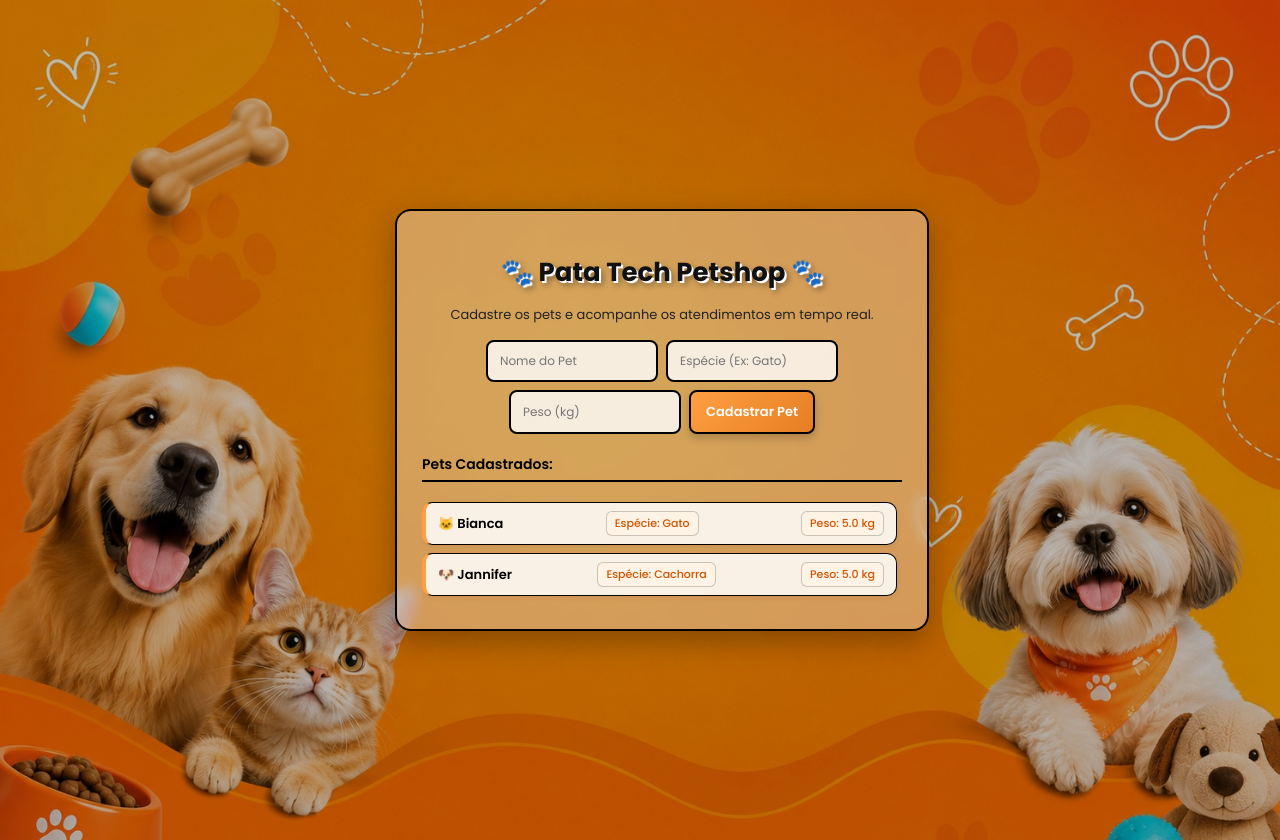
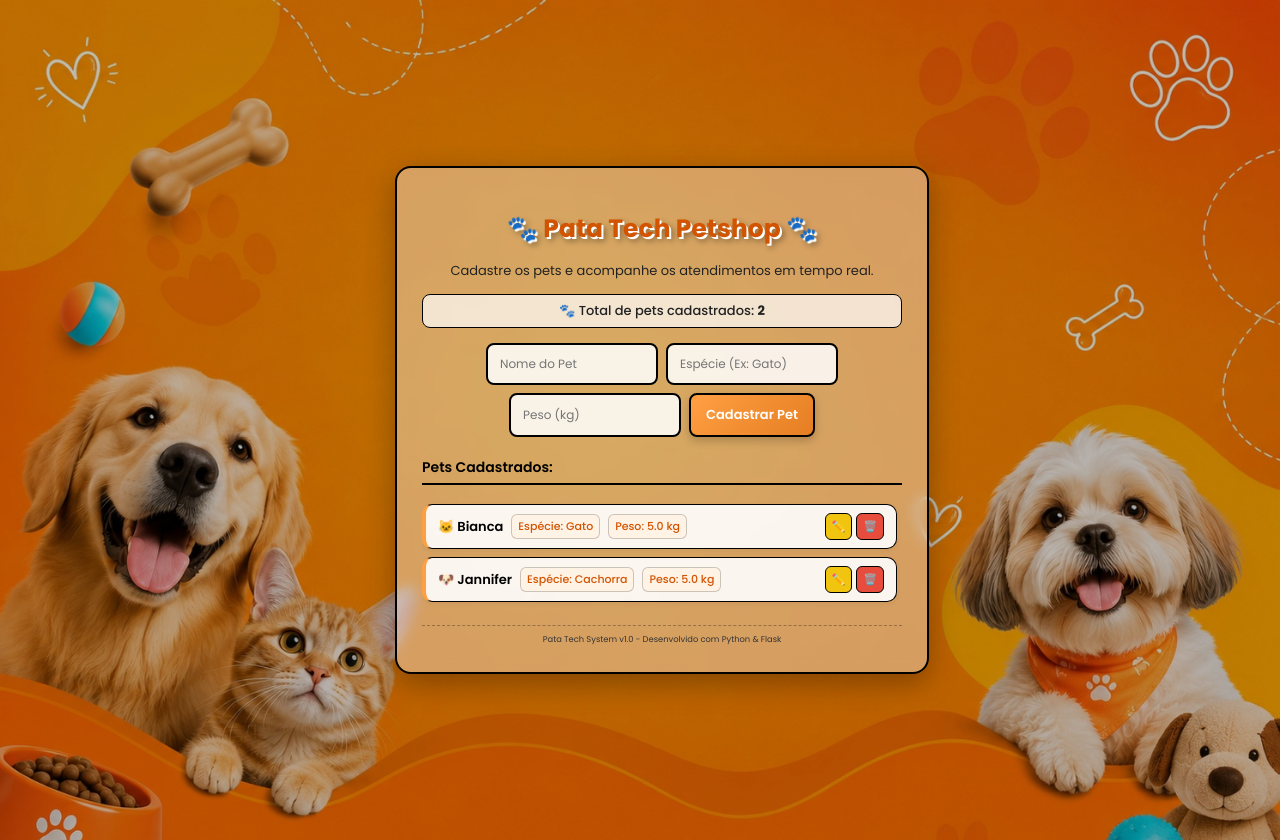
Before and after one commit to BiancaMelo23/pata-tech-petshop, a Flask app: page / in a window 1280 px wide. Run offline with Flask 3, Linux system fonts and the light colour scheme; data comes from the database, SQL or seed files in the repository; both versions use the stored data as it was after the commit.

Commit message:
Finalizando versao completa da AC1 com CRUD e contador

```diff
--- a/app.py
+++ b/app.py
@@ -7,7 +7,6 @@ app.config['SQLALCHEMY_DATABASE_URI'] = 'sqlite:///pets.db'
 app.config['SQLALCHEMY_TRACK_MODIFICATIONS'] = False
 db = SQLAlchemy(app)
 
-# Tabela atualizada com o campo 'kilos'
 class Pet(db.Model):
     id = db.Column(db.Integer, primary_key=True)
     nome = db.Column(db.String(100), nullable=False)
@@ -24,7 +23,6 @@ def inicio():
         especie_pet = request.form.get('especie')
         kilos_pet = request.form.get('kilos')
 
-        # Salva o pet com o peso convertido para número
         novo_pet = Pet(nome=nome_pet, especie=especie_pet, kilos=float(kilos_pet))
         db.session.add(novo_pet)
         db.session.commit()
@@ -34,5 +32,25 @@ def inicio():
     lista_pets = Pet.query.all()
     return render_template('index.html', pets=lista_pets)
 
+@app.route('/deletar/<int:id>')
+def deletar(id):
+    pet = Pet.query.get_or_404(id)
+    db.session.delete(pet)
+    db.session.commit()
+    return redirect(url_for('inicio'))
+
+@app.route('/editar/<int:id>', methods=['GET', 'POST'])
+def editar(id):
+    pet = Pet.query.get_or_404(id)
+
+    if request.method == 'POST':
+        pet.nome = request.form.get('nome')
+        pet.especie = request.form.get('especie')
+        pet.kilos = float(request.form.get('kilos'))
+        db.session.commit()
+        return redirect(url_for('inicio'))
+
+    return render_template('editar.html', pet=pet)
+
 if __name__ == '__main__':
     app.run(debug=True)
--- a/static/style.css
+++ b/static/style.css
@@ -11,13 +11,13 @@ body {
   padding: 20px;
   min-height: 100vh;
   display: flex;
-  justify-content: center; /* Centraliza geral na tela */
+  justify-content: center;
   align-items: center;
-  padding-left: 5%; /* Empurra a caixa para a direita na medida exata, sem colar na borda */
+  padding-left: 5%;
 }
 
 .container {
-  background: rgba(255, 255, 255, 0.35);
+  background: rgba(255, 255, 255, 0.38);
   backdrop-filter: blur(6px);
   -webkit-backdrop-filter: blur(6px);
   padding: 25px;
@@ -30,11 +30,10 @@ body {
 }
 
 h1 {
-  color: #111111;
+  color: #d35400;
   font-weight: 700;
-  font-size: 26px; /* Letra maior */
+  font-size: 25px;
   margin-bottom: 5px;
-  /* Efeito 3D com sombra dupla */
   text-shadow:
     2px 2px 0px #ffffff,
     4px 4px 6px rgba(0, 0, 0, 0.4);
@@ -43,8 +42,17 @@ h1 {
 p {
   color: #222;
   font-weight: 400;
+  margin-bottom: 10px;
+  font-size: 13px;
+}
+
+.contador {
+  background: rgba(255, 255, 255, 0.7);
+  padding: 6px;
+  border-radius: 8px;
+  border: 1px solid #000;
+  font-weight: 500;
   margin-bottom: 15px;
-  font-size: 13px;
 }
 
 form {
@@ -64,7 +72,7 @@ input {
   font-family: "Poppins", sans-serif;
   outline: none;
   transition: all 0.3s ease;
-  background-color: rgba(255, 255, 255, 0.8);
+  background-color: rgba(255, 255, 255, 0.85);
 }
 
 input:focus {
@@ -115,7 +123,7 @@ h2 {
 }
 
 .pet-card {
-  background: rgba(255, 255, 255, 0.85);
+  background: rgba(255, 255, 255, 0.9);
   margin: 8px 0;
   padding: 8px 12px;
   border-radius: 10px;
@@ -125,11 +133,14 @@ h2 {
   justify-content: space-between;
   align-items: center;
   box-shadow: 0 2px 5px rgba(0, 0, 0, 0.05);
-  transition: transform 0.2s ease;
 }
 
-.pet-card:hover {
-  transform: translateX(3px);
+.pet-info {
+  display: flex;
+  gap: 8px;
+  align-items: center;
+  flex-wrap: wrap;
+  text-align: left;
 }
 
 .info-nome {
@@ -141,11 +152,50 @@ h2 {
 .info-tag {
   background: #fff3e6;
   color: #d35400;
-  padding: 3px 8px;
+  padding: 3px 6px;
   border-radius: 6px;
   font-size: 11px;
   font-weight: 500;
   border: 1px solid rgba(0, 0, 0, 0.2);
+}
+
+.acoes {
+  display: flex;
+  gap: 4px;
+}
+
+.btn-acao {
+  text-decoration: none;
+  padding: 4px 6px;
+  border-radius: 6px;
+  font-size: 11px;
+  border: 1px solid #000;
+  transition: transform 0.2s ease;
+}
+
+.btn-editar {
+  background-color: #f1c40f;
+}
+
+.btn-excluir {
+  background-color: #e74c3c;
+}
+
+.btn-acao:hover {
+  transform: scale(1.1);
+}
+
+.btn-voltar {
+  display: inline-block;
+  margin-top: 15px;
+  text-decoration: none;
+  color: #000;
+  font-weight: 600;
+  font-size: 13px;
+  background: rgba(255, 255, 255, 0.7);
+  padding: 6px 12px;
+  border-radius: 6px;
+  border: 1px solid #000;
 }
 
 .vazio {
@@ -153,3 +203,11 @@ h2 {
   color: #222;
   font-weight: 500;
 }
+
+.rodape-sistema {
+  margin-top: 15px;
+  font-size: 10px;
+  color: #333;
+  border-top: 1px dashed rgba(0, 0, 0, 0.3);
+  padding-top: 5px;
+}
--- a/templates/index.html
+++ b/templates/index.html
@@ -18,7 +18,12 @@
       <h1>🐾 Pata Tech Petshop 🐾</h1>
       <p>Cadastre os pets e acompanhe os atendimentos em tempo real.</p>
 
-      <!-- Formulário -->
+      <!-- Contador inteligente de pets -->
+      <p class="contador">
+        🐾 Total de pets cadastrados: <strong>{{ pets | length }}</strong>
+      </p>
+
+      <!-- Formulário para cadastrar -->
       <form action="/" method="POST">
         <input type="text" name="nome" placeholder="Nome do Pet" required />
         <input
@@ -42,20 +47,40 @@
       <div class="lista-container">
         {% for pet in pets %}
         <div class="pet-card">
-          <span class="info-nome">
-            <!-- Emoji dinâmico baseado na espécie digitada -->
-            {% if 'gato' in pet.especie | lower or 'gata' in pet.especie | lower
-            %} 🐱 {% elif 'cao' in pet.especie | lower or 'cão' in pet.especie |
-            lower or 'cachorro' in pet.especie | lower or 'cachorra' in
-            pet.especie | lower %} 🐶 {% else %} 🐾 {% endif %} {{ pet.nome }}
-          </span>
-          <span class="info-tag">Espécie: {{ pet.especie }}</span>
-          <span class="info-tag">Peso: {{ pet.kilos }} kg</span>
+          <div class="pet-info">
+            <span class="info-nome">
+              {% if 'gato' in pet.especie | lower or 'gata' in pet.especie |
+              lower %} 🐱 {% elif 'cao' in pet.especie | lower or 'cão' in
+              pet.especie | lower or 'cachorro' in pet.especie | lower or
+              'cachorra' in pet.especie | lower %} 🐶 {% else %} 🐾 {% endif %}
+              {{ pet.nome }}
+            </span>
+            <span class="info-tag">Espécie: {{ pet.especie }}</span>
+            <span class="info-tag">Peso: {{ pet.kilos }} kg</span>
+          </div>
+          <div class="acoes">
+            <a
+              href="/editar/{{ pet.id }}"
+              class="btn-acao btn-editar"
+              title="Editar"
+              >✏️</a
+            >
+            <a
+              href="/deletar/{{ pet.id }}"
+              class="btn-acao btn-excluir"
+              title="Excluir"
+              >🗑️</a
+            >
+          </div>
         </div>
         {% else %}
         <p class="vazio">Nenhum pet cadastrado ainda. Seja o primeiro!</p>
         {% endfor %}
       </div>
+
+      <div class="rodape-sistema">
+        <small>Pata Tech System v1.0 - Desenvolvido com Python & Flask</small>
+      </div>
     </div>
   </body>
 </html>
```
Also changed, not shown: templates/editar.html (added, +38 -0 lines), instance/pets.db.
